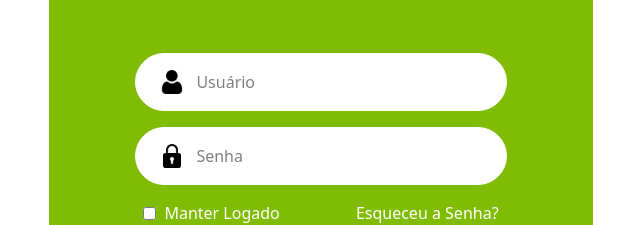
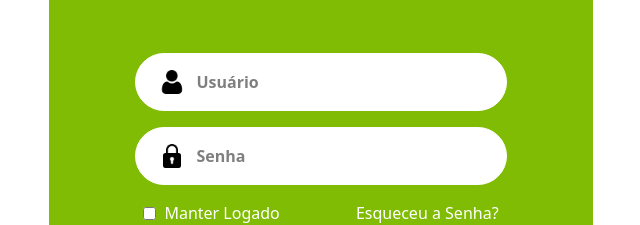
Before and after one commit to thomas-almeida/innovation-nextjs-test, a Next.js app in the folder client/: page / in a window 1280 px wide. Shown: the part 259-484 px from the top of the page, without its empty margins (319-959 px from the left). Built offline with nearby package versions, Linux system fonts and the light colour scheme.

Commit message:
Create Input Interactions

```diff
--- a/client/components/ui/InnovationInput.jsx
+++ b/client/components/ui/InnovationInput.jsx
@@ -3,7 +3,9 @@ import Image from "next/image"
 export default function InnovationInput({
   icon,
   type,
-  placeholder
+  placeholder,
+  setValue,
+  value
 }) {
   return (
     <>
@@ -17,7 +19,9 @@ export default function InnovationInput({
         <input
           type={type}
           placeholder={placeholder}
-          className="text-black outline-none w-full"
+          className="text-black outline-none w-full font-semibold"
+          onChange={(e) => setValue(e.target.value)}
+          value={value}
         />
       </div>
     </>
```
